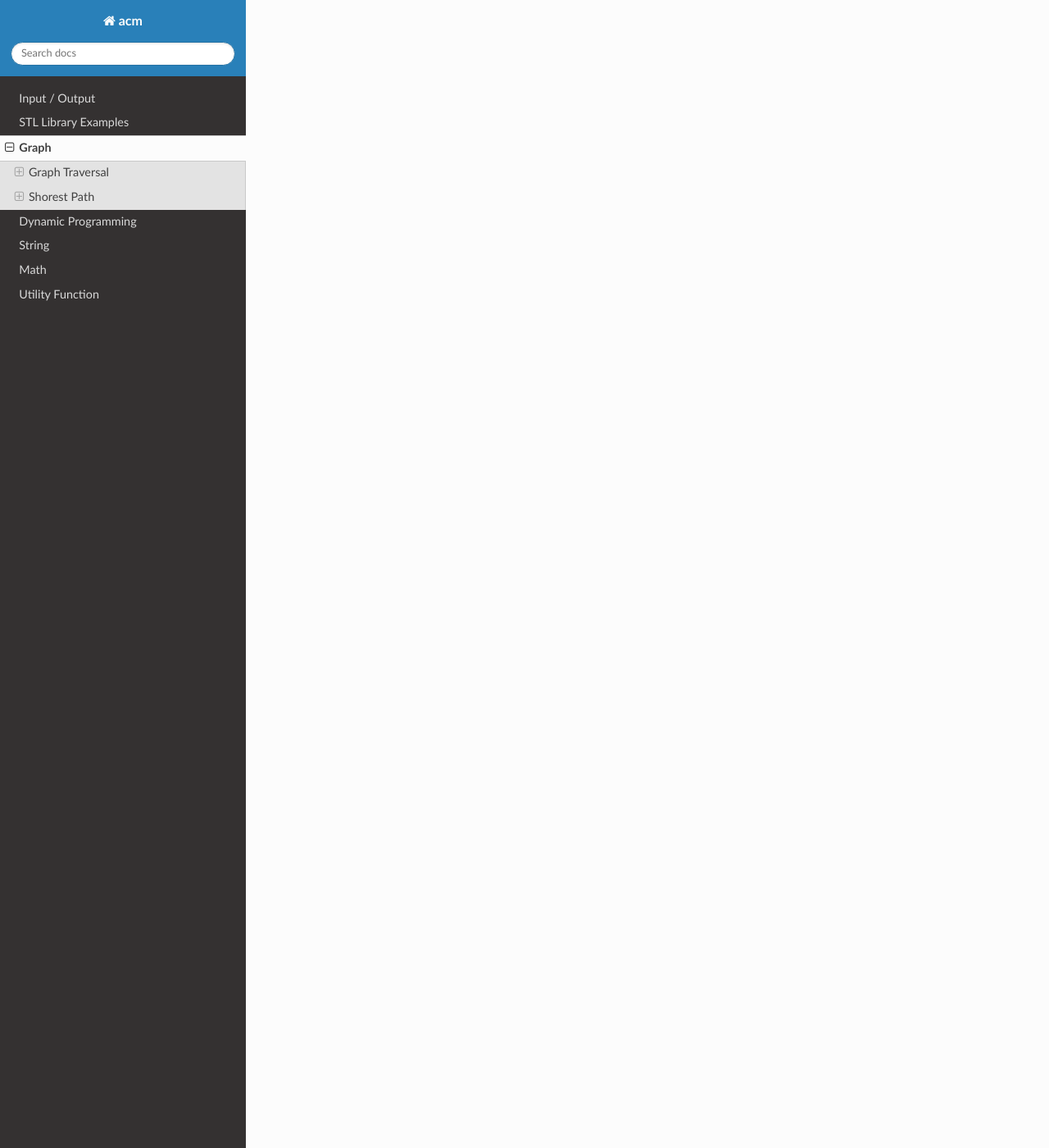
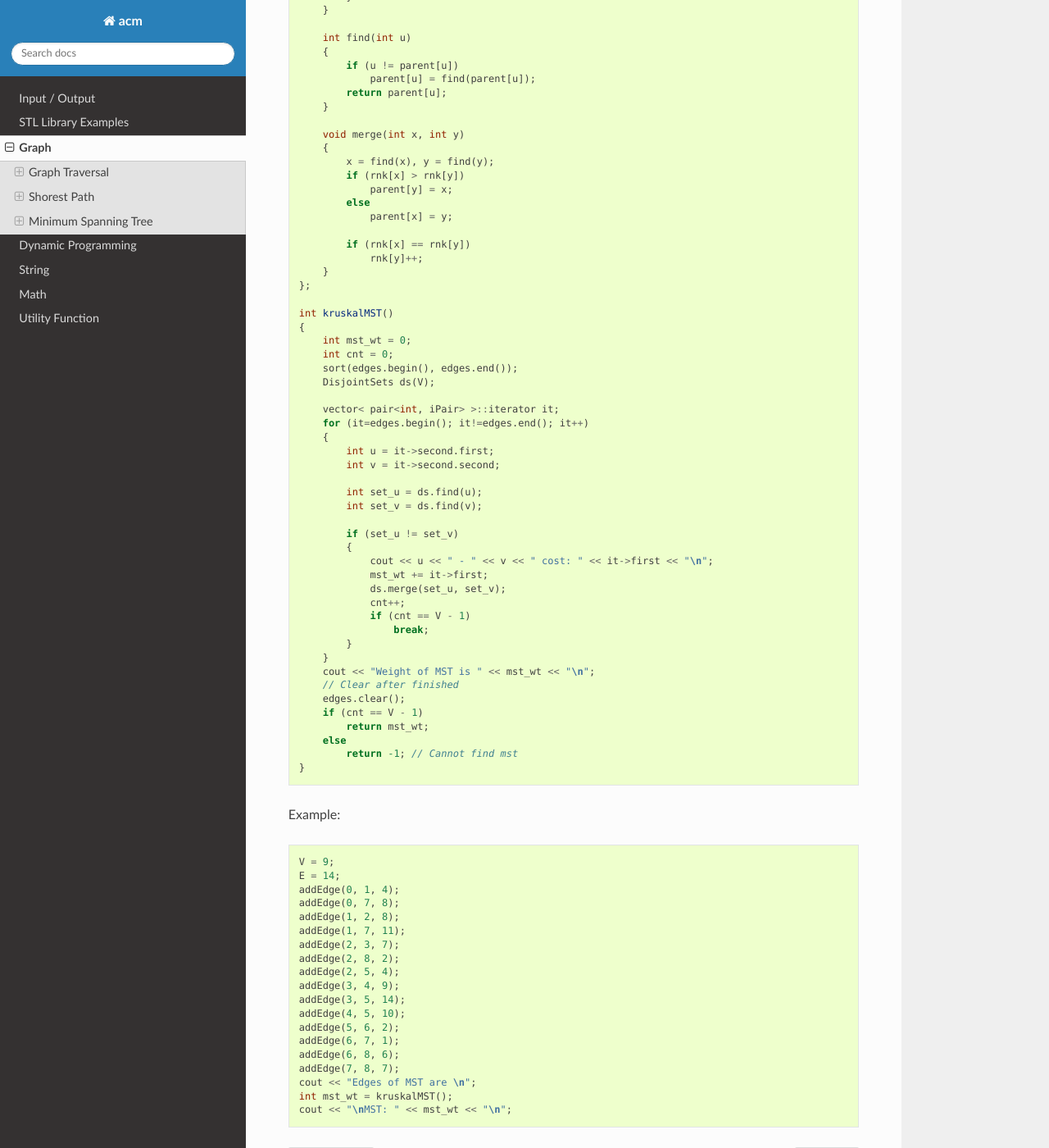
Before and after one commit to klhui97/ACM, a Sphinx documentation site: the page built from docs/source/topics/graph.rst, in a window 1280 px wide and 1400 px high, scrolled down 5431 px. Shown: the whole window at 82% size. Built offline with Sphinx 7.4.7 and the Read the Docs theme 2.0.0, drawn with Linux system fonts in a browser that asks for light colours; some of the changed text lies outside the part shown.

Commit message:
add Kruskal’s algorithm

```diff
--- a/docs/source/topics/graph.rst
+++ b/docs/source/topics/graph.rst
@@ -269,3 +269,121 @@ Example:
     g.addEdge(7, 8, 7);
 
     g.shortestPath(0);
+
+Minimum Spanning Tree
+---------------------
+
+Kruskal’s algorithm
++++++++++++++++++++
+
+Code:
+
+.. code-block:: cpp
+
+    typedef  pair<int, int> iPair;
+    int V, E;
+    vector< pair<int, iPair> > edges;
+
+    void addEdge(int u, int v, int w)
+    {
+        edges.push_back(make_pair(w, make_pair(u, v)));
+    }
+
+    struct DisjointSets
+    {
+        int *parent, *rnk;
+        int n;
+
+        // Constructor.
+        DisjointSets(int n)
+        {
+            // Allocate memory
+            this->n = n;
+            parent = new int[n+1];
+            rnk = new int[n+1];
+
+            for (int i = 0; i <= n; i++)
+            {
+                rnk[i] = 0;
+                parent[i] = i;
+            }
+        }
+
+        int find(int u)
+        {
+            if (u != parent[u])
+                parent[u] = find(parent[u]);
+            return parent[u];
+        }
+
+        void merge(int x, int y)
+        {
+            x = find(x), y = find(y);
+            if (rnk[x] > rnk[y])
+                parent[y] = x;
+            else
+                parent[x] = y;
+
+            if (rnk[x] == rnk[y])
+                rnk[y]++;
+        }
+    };
+
+    int kruskalMST()
+    {
+        int mst_wt = 0;
+        int cnt = 0;
+        sort(edges.begin(), edges.end());
+        DisjointSets ds(V);
+
+        vector< pair<int, iPair> >::iterator it;
+        for (it=edges.begin(); it!=edges.end(); it++)
+        {
+            int u = it->second.first;
+            int v = it->second.second;
+
+            int set_u = ds.find(u);
+            int set_v = ds.find(v);
+
+            if (set_u != set_v)
+            {
+                cout << u << " - " << v << " cost: " << it->first << "\n";
+                mst_wt += it->first;
+                ds.merge(set_u, set_v);
+                cnt++;
+                if (cnt == V - 1)
+                    break;
+            }
+        }
+        cout << "Weight of MST is " << mst_wt << "\n";
+        // Clear after finished
+        edges.clear();
+        if (cnt == V - 1)
+            return mst_wt;
+        else
+            return -1; // Cannot find mst
+    }
+
+Example:
+
+.. code-block:: cpp
+
+    V = 9;
+    E = 14;
+    addEdge(0, 1, 4);
+    addEdge(0, 7, 8);
+    addEdge(1, 2, 8);
+    addEdge(1, 7, 11);
+    addEdge(2, 3, 7);
+    addEdge(2, 8, 2);
+    addEdge(2, 5, 4);
+    addEdge(3, 4, 9);
+    addEdge(3, 5, 14);
+    addEdge(4, 5, 10);
+    addEdge(5, 6, 2);
+    addEdge(6, 7, 1);
+    addEdge(6, 8, 6);
+    addEdge(7, 8, 7);
+    cout << "Edges of MST are \n";
+    int mst_wt = kruskalMST();
+    cout << "\nMST: " << mst_wt << "\n";
```
